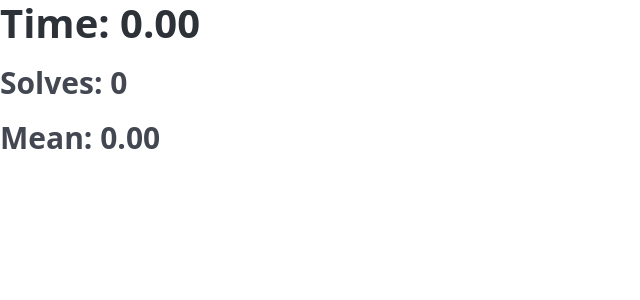
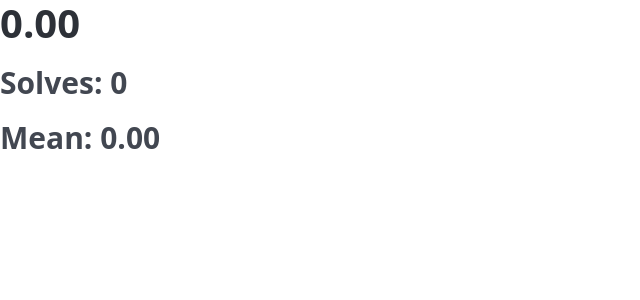
Before and after one commit to andlamb2002/lambro-trainer, a React (Vite) app: page / in a window 1280 px wide. Shown: the top 300 px of the page, without its empty margins (0-640 px from the left). Built offline with nearby package versions, Linux system fonts and the light colour scheme.

Commit message:
Timer text

```diff
--- a/src/Components/Timer.tsx
+++ b/src/Components/Timer.tsx
@@ -74,7 +74,7 @@ function Timer({ onStop }: Props) {
 
     return (
         <>
-            <h1>Time: {(time / 1000).toFixed(2)}</h1>
+            <h1>{(time / 1000).toFixed(2)}</h1>
         </>
     );
 }
```
